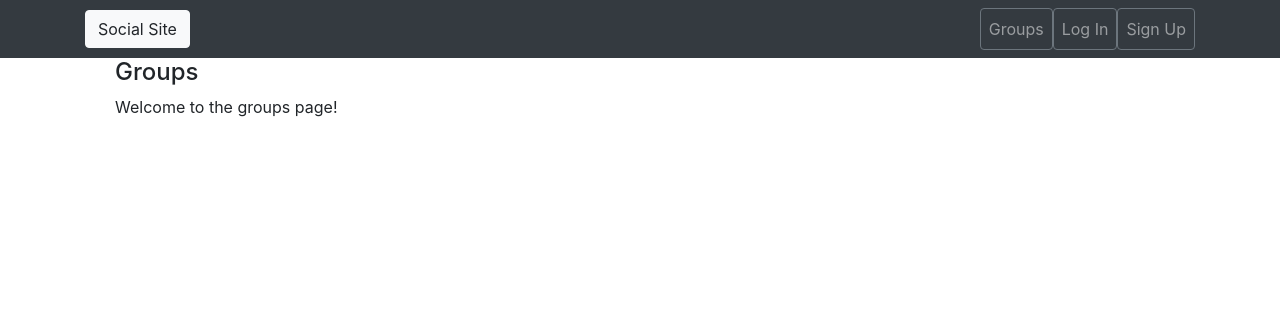
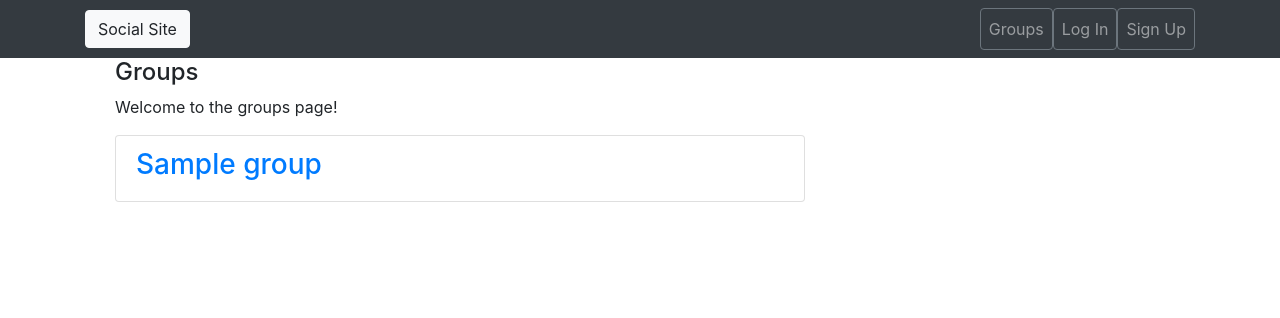
Before and after one commit to JaworskiAleksander/simple_social, a Django app: template simplesocial/groups/templates/groups/group_list.html in a window 1280 px wide. Shown: the top 318 px of the page. Run offline with Django 3.2, Linux system fonts and the light colour scheme; the template is opened without the code that fills it: most values are stand-ins (such as "Sample title", 1, 10 or a date in 2020); some libraries are stand-ins or nearby versions.

Commit message:
add list of group name, with anchors and div structure

```diff
--- a/simplesocial/groups/templates/groups/group_list.html
+++ b/simplesocial/groups/templates/groups/group_list.html
@@ -21,6 +21,15 @@
 {% endblock %}
 
 {% block group_content %}
+<div class="col-md-8">
+    <div class="list-group">
+        {% for group in object_list %}
+            <a href="{% url 'groups:single' slug=group.slug %}" class="list-group-item">
+                <h3 class="title list-group-item-heading">{{group.name}}</h3>
+            </a>
+        {% endfor %}
+    </div>
+</div>
 {% endblock %}
 
 
```
